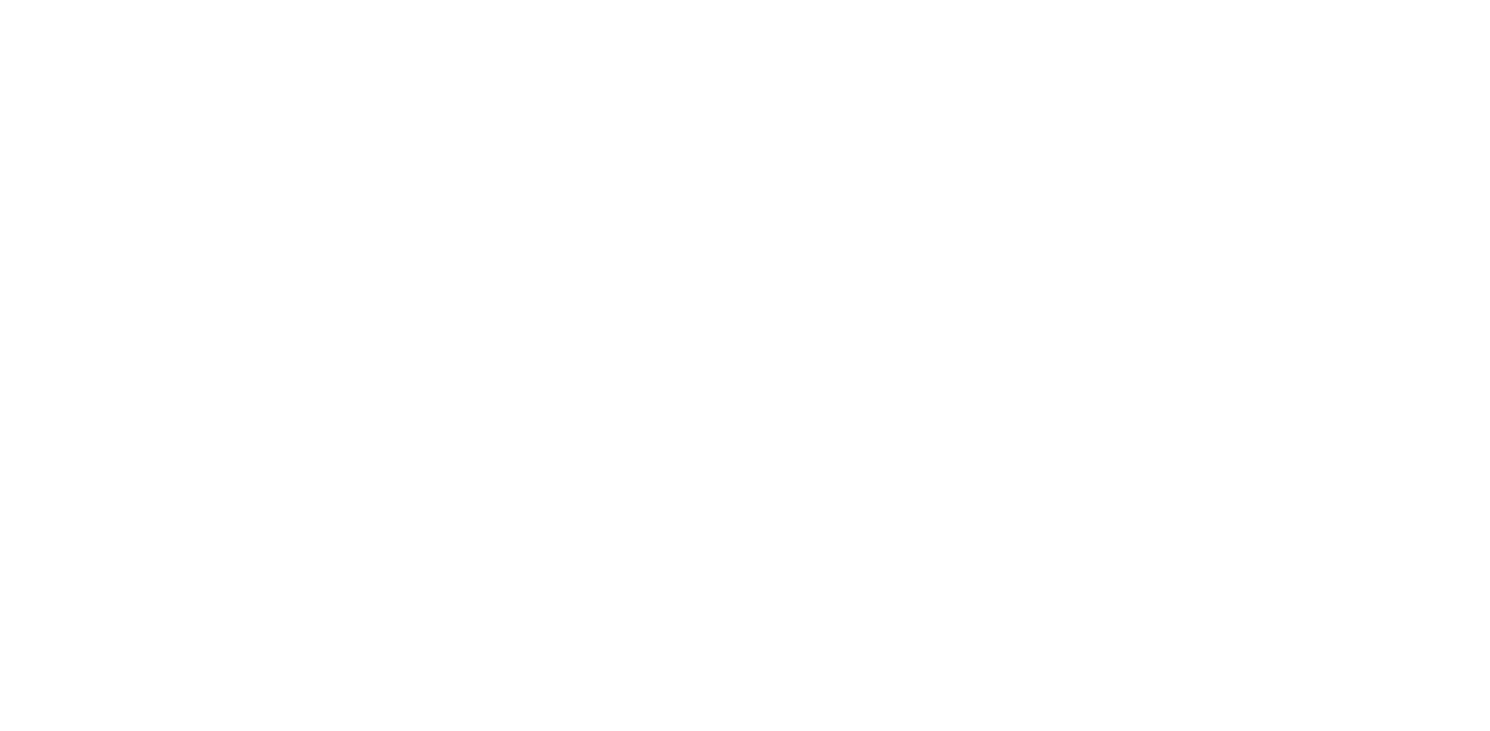
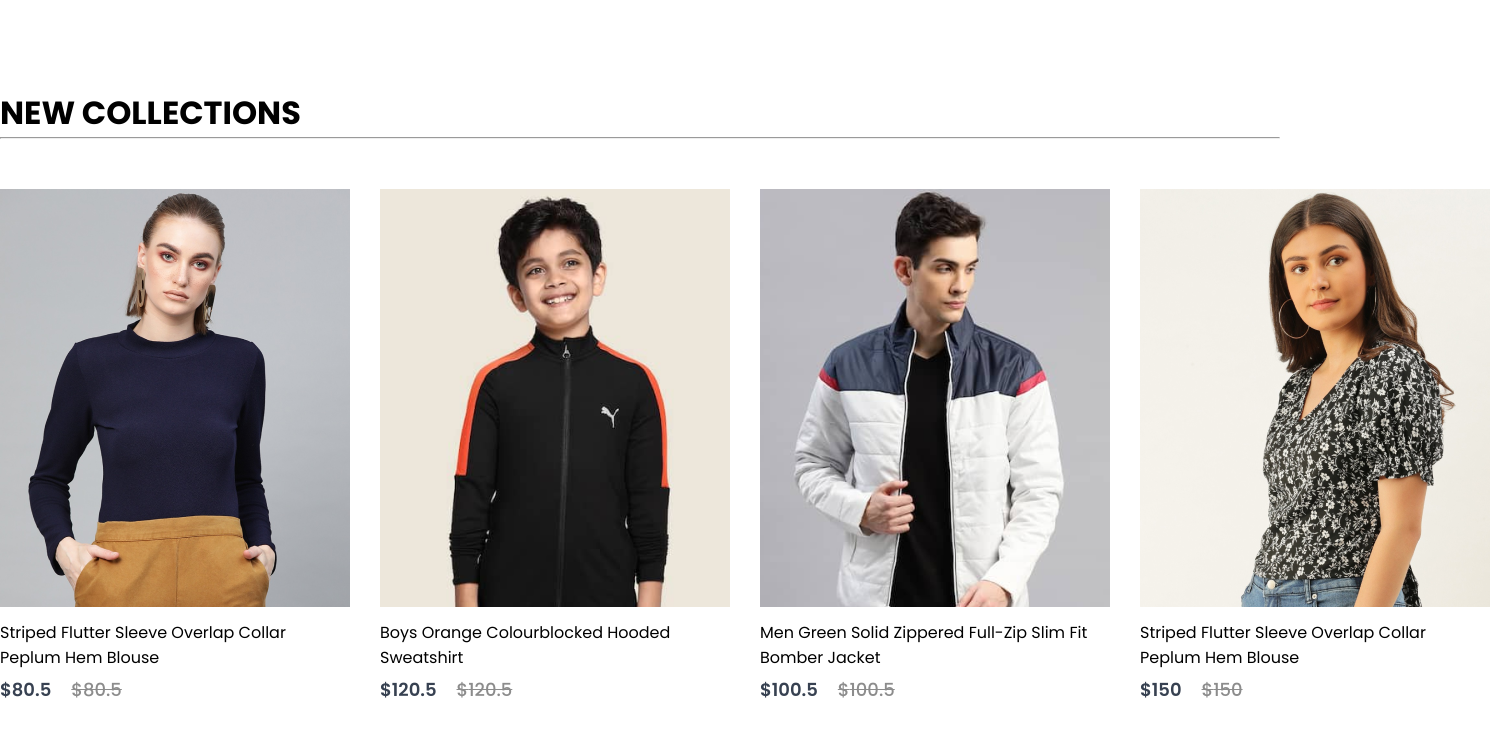
Before and after one commit to theprithwisingh/Frontend-E-commerce-online-store-Full-Stack-web-Applicati, a React (Vite) app: page / in a window 1280 px wide. Shown: the part 2158-2889 px from the top of the page, 1490 px wide, since content can reach past the window. Before the commit the page ends 2247 px from the top, so only its background shows below. Built offline with nearby package versions, Linux system fonts and the light colour scheme.

Commit message:
new collection component

```diff
--- /dev/null
+++ b/src/Components/NewCollections/NewCollections.css
@@ -0,0 +1,25 @@
+.new-collections{
+    display: flex;
+    flex-direction: column;
+    align-items: center;
+    gap: 10px;
+    height: 90vh;
+}
+.new-collections h1{
+   color:#171717;
+   font-size: 50px;
+   font-weight: 600;
+}
+
+.new-collections hr{
+   width: 200px;
+   height: 6px;
+   border-radius: 10px;
+   background: #252525;
+}
+.collections{
+ display: grid;
+ grid-template-columns: 1fr 1fr 1fr 1fr;
+ margin-top: 50px;
+ gap: 30px;
+}
--- /dev/null
+++ b/src/Components/NewCollections/NewCollections.jsx
@@ -0,0 +1,27 @@
+import React from 'react'
+import './NewCollections.css'
+import new_collection from '../Assets/new_collections'
+import Item from '../Item/Item'
+
+const NewCollections = () => {
+  return (
+    <div className='New-collections'>
+      <h1>NEW COLLECTIONS</h1>
+      <hr />
+      <div className='collections'>
+        {new_collection.map((item, i) => (
+          <Item
+            key={i}
+            id={item.id}
+            name={item.name}
+            image={item.image}
+            new_price={item.new_price}
+            old_price={item.old_price}
+          />
+        ))}
+      </div>
+    </div>
+  )
+}
+
+export default NewCollections;
--- a/src/Components/Popular/Popular.jsx
+++ b/src/Components/Popular/Popular.jsx
@@ -8,8 +8,8 @@
     <h1>Popular In Women</h1>
      <hr />
      <div className='popular_item'>
-      {data_product.map((item)=>{
-        return <Item key={item.id} id={item.id} name={item.name} image={item.image} new_price={item.new_price} old_price={item.old_price}/>
+      {data_product.map((item,i)=>{
+        return <Item key={i} id={item.id} name={item.name} image={item.image} new_price={item.new_price} old_price={item.old_price}/>
       })}
      </div>
    </div>
--- a/src/Pages/Shop.jsx
+++ b/src/Pages/Shop.jsx
@@ -2,6 +2,7 @@
 import Hero from '../Components/Hero/Hero';
 import Popular from '../Components/Popular/Popular';
 import Offers from '../Components/Offers/Offers';
+import NewCollections from '../Components/NewCollections/NewCollections';
 
 function Shop() {
   return (
@@ -9,6 +10,7 @@
       <Hero/>
       <Popular/>
       <Offers/>
+      <NewCollections/>
     </div>
   )
 }
```
